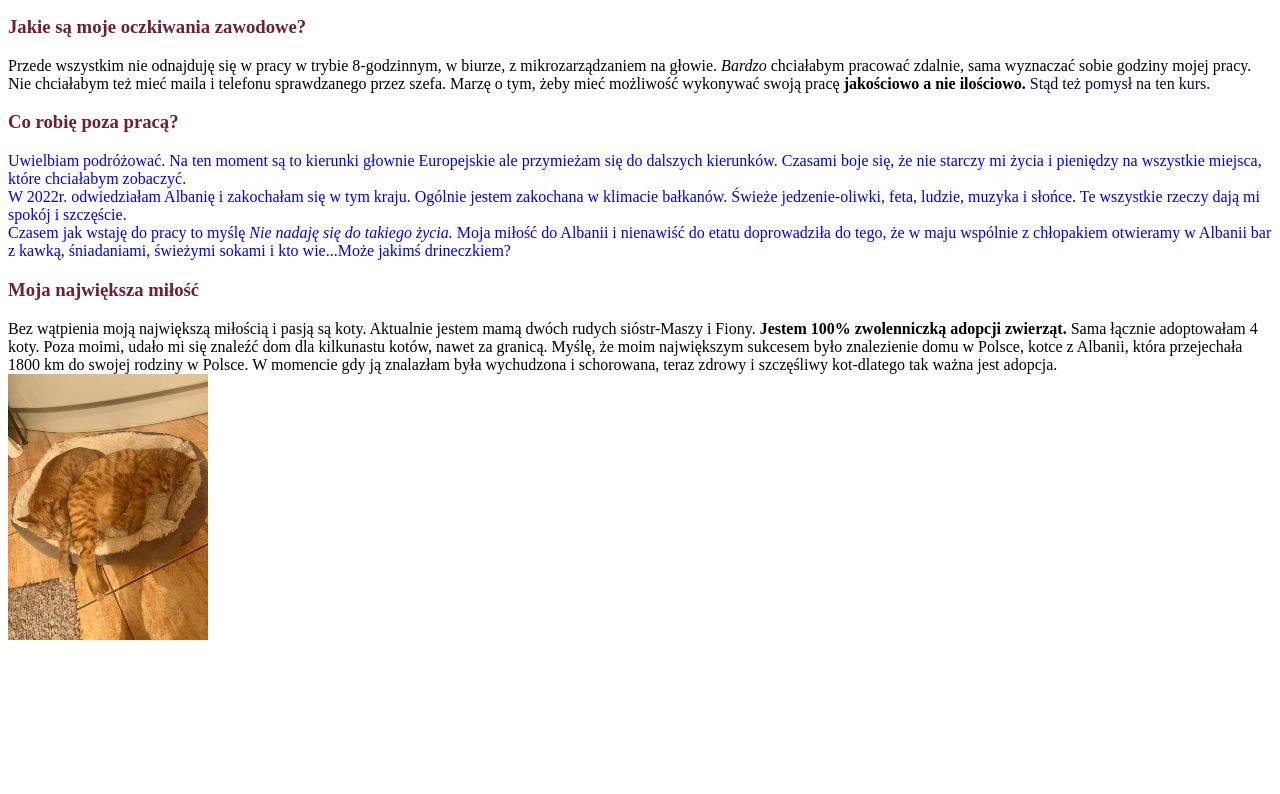
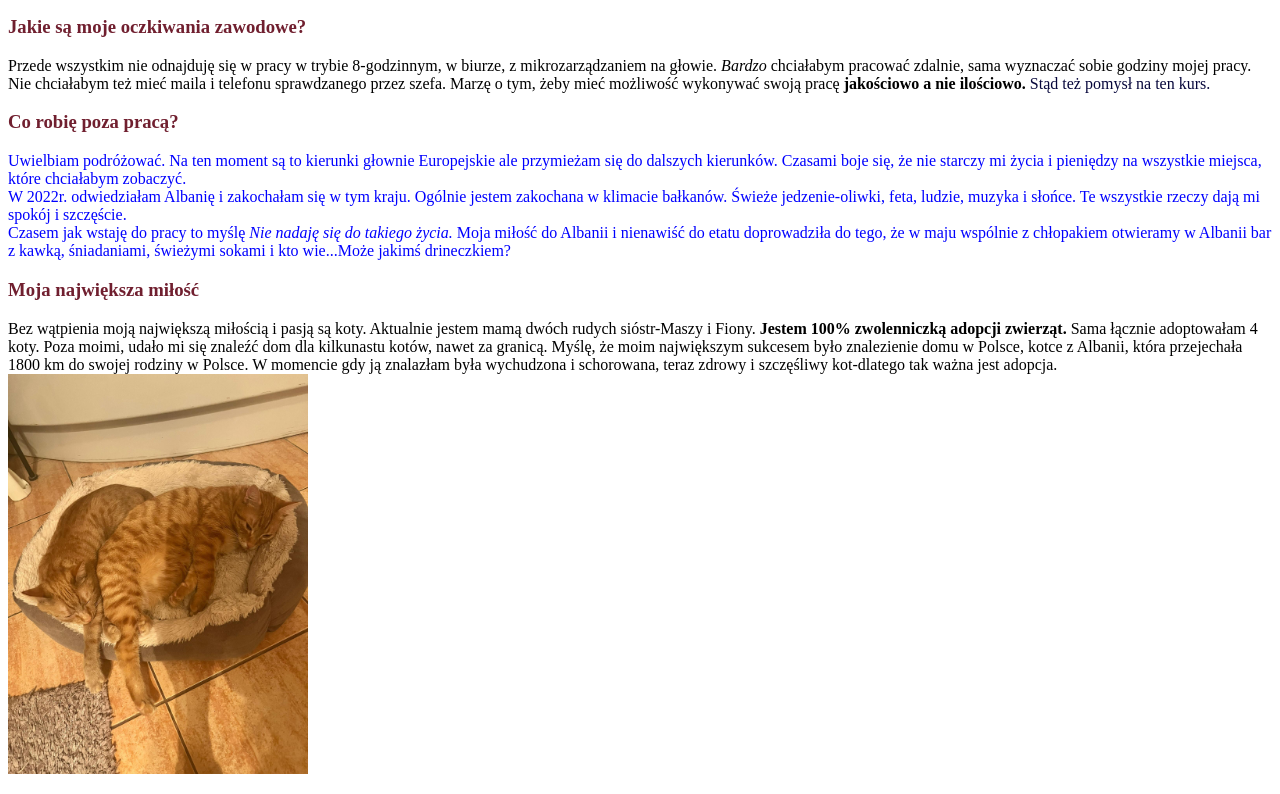
Before and after one commit to Joanna2307/homepage, a plain HTML site: page index.html in a window 1280 px wide. Shown: the part 603-1397 px from the top of the page. Before the commit the page ends 1263 px from the top, so only its background shows below. Drawn offline with Linux system fonts and the light colour scheme.

Commit message:
class added to image

```diff
--- a/index.html
+++ b/index.html
@@ -49,7 +49,7 @@
 było znalezienie domu w Polsce, kotce z Albanii, która przejechała 1800 km do swojej rodziny w Polsce. W momencie gdy ją znalazłam była wychudzona i schorowana,
 teraz zdrowy i szczęśliwy kot-dlatego tak ważna jest adopcja. <br>
 
-<img width="200" src="images/koty.jpg" alt="Maszka i Fionka">
+<img class="zdj"width="300" src="images/koty.jpg" alt="Maszka i Fionka">
 </p>
 </body>
 </html>
```
